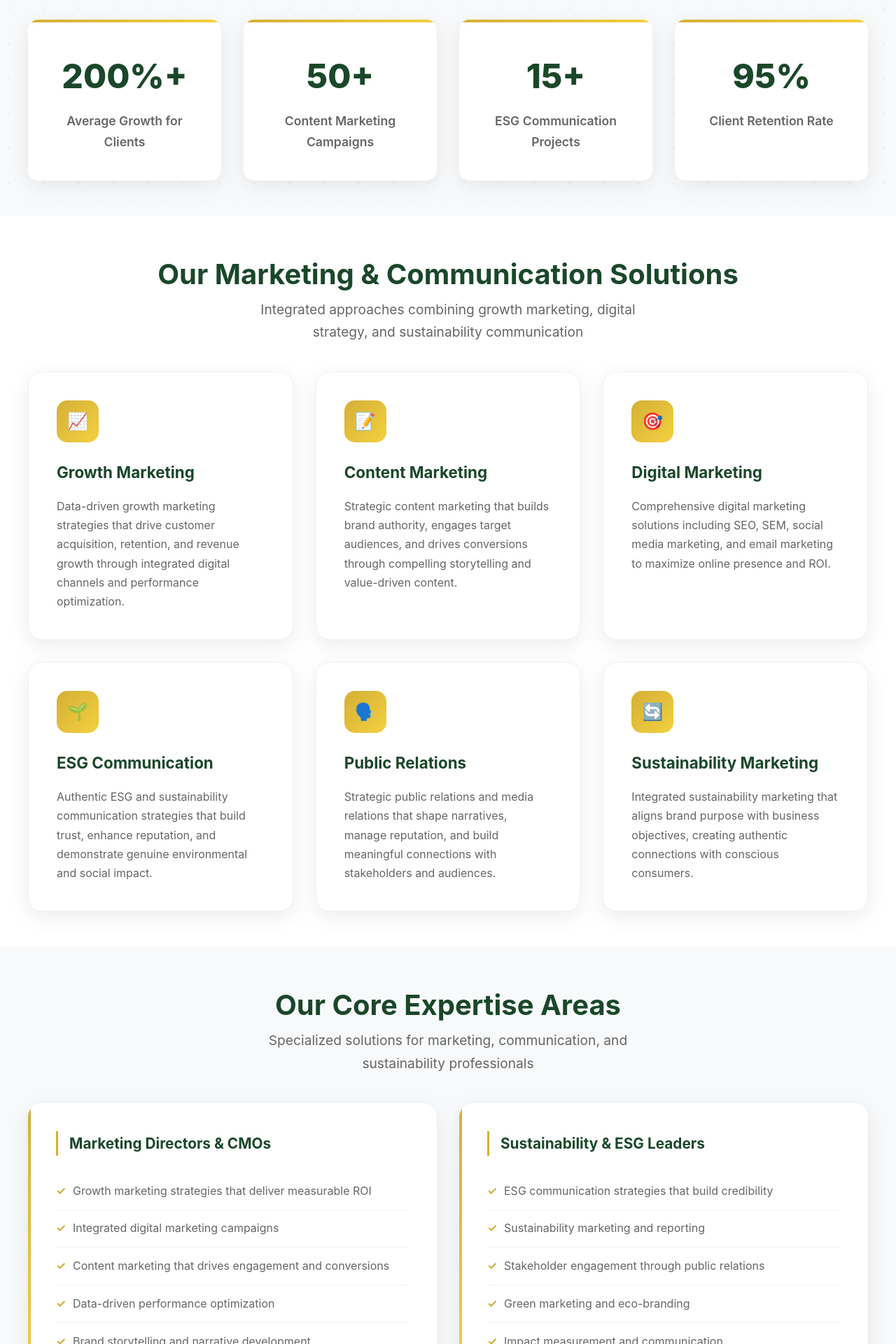
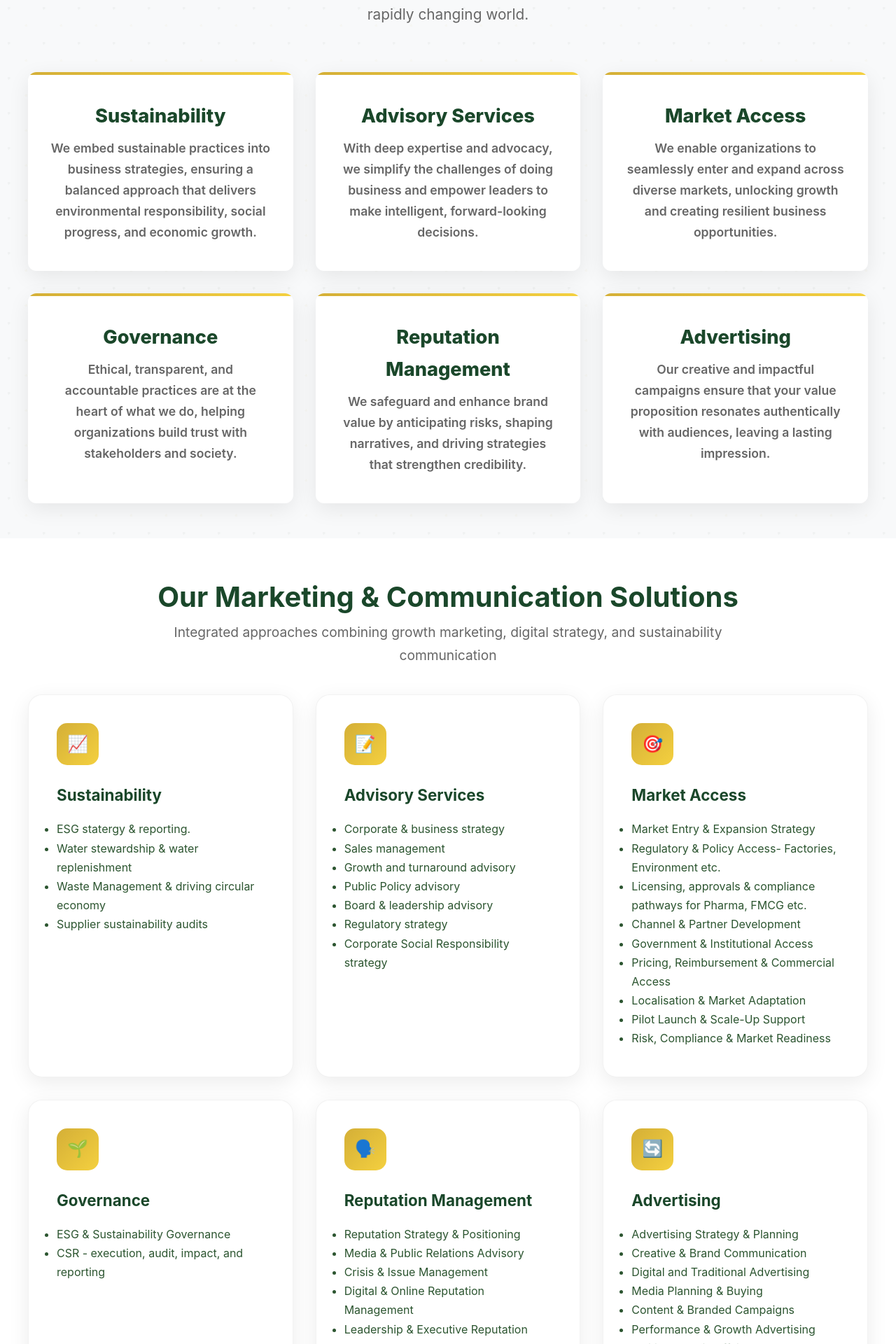
Before and after one commit to Shri0410/SAMGRA-LOGIC, a React (Vite) app: page / in a window 1280 px wide. Shown: the part 880-2800 px from the top of the page at 70% size. Built offline with nearby package versions, Linux system fonts and the light colour scheme.

Commit message:
Varad, website updates from client

```diff
--- a/src/App.css
+++ b/src/App.css
@@ -220,6 +220,11 @@ body {
 }
 
 .cta-button-secondary {
+  display: flex;
+  gap: 1rem;
+  flex-wrap: wrap;
+  align-items: center;
+  justify-content: center;
   background: transparent;
   color: var(--white);
   border: 2px solid rgba(255, 255, 255, 0.3);
@@ -254,7 +259,7 @@ body {
 
 .mission-stats {
   display: grid;
-  grid-template-columns: repeat(auto-fit, minmax(250px, 1fr));
+  grid-template-columns: repeat(3, 1fr); /* 3 cards per row */
   gap: 2rem;
   margin-top: 4rem;
 }
@@ -262,12 +267,17 @@ body {
 .stat-card {
   background: var(--white);
   padding: 2.5rem 2rem;
-  border-radius: 15px;
+  border-radius: 12px;
   box-shadow: var(--shadow-soft);
   transition: all 0.3s ease;
+  text-align: center;
   position: relative;
   overflow: hidden;
 }
+  /* background: #ffffff;
+  padding: 1.5rem;
+  border-radius: 12px;
+  box-shadow: 0 6px 20px rgba(0, 0, 0, 0.08); */
 
 .stat-card::before {
   content: "";
@@ -285,7 +295,9 @@ body {
 }
 
 .stat-number {
-  font-size: 3rem;
+  display: grid;
+  grid-template-columns: (auto 3fr);
+  font-size: 1.7rem;
   font-weight: 800;
   color: var(--primary-green);
   margin-bottom: 0.5rem;
@@ -328,7 +340,7 @@ body {
   font-size: 1.2rem;
   color: var(--text-light);
   margin-bottom: 4rem;
-  max-width: 600px;
+  max-width: 900px;
   margin-left: auto;
   margin-right: auto;
   margin-bottom: 40px;
@@ -674,7 +686,7 @@ body {
   }
 
   .stat-number {
-    font-size: 2rem;
+    font-size: 1.5rem;
   }
 }
 
@@ -1404,9 +1416,11 @@ section {
   .collaboration-stats {
     padding: 2rem;
   }
-
+  .stat-card{
+    grid-template-columns: 1fr;
+  }
   .stat-number {
-    font-size: 2.5rem;
+    font-size: 2rem;
   }
 
   .stats-grid {
@@ -1444,4 +1458,7 @@ section {
   .benefit-item {
     padding: 1.5rem;
   }
+  .stat-card{
+    grid-template-columns: 1fr;
+  }
 }
--- a/src/components/Audience.jsx
+++ b/src/components/Audience.jsx
@@ -3,73 +3,73 @@ import React from "react";
 const Audience = () => {
   const audiences = [
     {
-      title: "Marketing Directors & CMOs",
+      title: "C-Suite Executives & Business Leaders",
+      subtitle: "Who they are: CEOs, Managing Directors, Founders of mid-to-large enterprises",
       expectations: [
-        "Growth marketing strategies that deliver measurable ROI",
-        "Integrated digital marketing campaigns",
-        "Content marketing that drives engagement and conversions",
-        "Data-driven performance optimization",
-        "Brand storytelling and narrative development",
+        "Strategic solutions that directly align with business objectives",
+        "Clear evidence of measurable impact and ROI",
+        "Confidence in our ability to protect and strengthen their reputation",
+        "A quick, precise understanding of how we solve their challenges.",
+        "Case studies and thought leadership that demonstrate proven expertise.",
       ],
     },
     {
-      title: "Sustainability & ESG Leaders",
+      title: "Sustainability, ESG & CSR Leaders",
+      subtitle: "Who they are: Heads of Sustainability, ESG Managers, CSR Leaders",
       expectations: [
-        "ESG communication strategies that build credibility",
-        "Sustainability marketing and reporting",
-        "Stakeholder engagement through public relations",
-        "Green marketing and eco-branding",
-        "Impact measurement and communication",
+        "Deep expertise in addressing complex sustainability communication challenges",
+        "Proven experience in executing impactful environmental projects across water conservation & replenishment, plastic waste management, and sustainable agriculture",
+        "Ability to translate technical ESG data into compelling, easy-to-understand narratives",
+        "Strong knowledge of global reporting frameworks and evolving stakeholder expectations",
+        "Support in building authentic, credible, and transparent sustainability stories",
+        "Strategic guidance to avoid greenwashing while showcasing genuine impact",
       ],
     },
     {
-      title: "Digital Marketing Teams",
+      title: "Communications & Marketing Leaders",
+      subtitle: "Who they are: Chief Communications Officers, Marketing Directors, Corporate Communications Managers",
       expectations: [
-        "Growth-focused digital marketing strategies",
-        "Content marketing frameworks and execution",
-        "SEO and SEM optimization",
-        "Social media and email marketing campaigns",
-        "Marketing automation and CRM integration",
+        "A trusted strategic partner who works as an extension of their team",
+        "Integrated communication solutions across multiple channels",
+        "Crisis management expertise with rapid, reliable response capabilities",
+        "Creative campaign ideas rooted in strong strategic insights",
+        "Tools and analytics that elevate the effectiveness of communication",
       ],
     },
     {
-      title: "Public Relations Professionals",
+      title: "Governance & Compliance Officers",
+      subtitle: "Who they are: Compliance Heads, Risk Managers",
       expectations: [
-        "Integrated PR and marketing strategies",
-        "Media relations and press coverage",
-        "Crisis communication management",
-        "Stakeholder communication plans",
-        "Brand reputation management",
+        "Comprehensive reports on CSR impact, ESG performance, and market analysis",
+        "Clarity on regulatory communication requirements",
+        "Expertise in transparent and accountable messaging",
+        "Support in simplifying complex governance structures for stakeholders",
+        "Crisis preparedness and strategies to safeguard reputation",
       ],
     },
     {
-      title: "Business Growth Leaders",
+      title: "Investors & Board Members",
       expectations: [
-        "Full-funnel growth marketing solutions",
-        "Customer acquisition and retention strategies",
-        "Market expansion through digital channels",
-        "Brand positioning and competitive advantage",
-        "Revenue growth and market share expansion",
+        "Assurance that our partnership will increase shareholder value",
+        "Confidence in our ability to protect and enhance corporate reputation",
+        "Strategic insights that strengthen governance and long-term business resilience",
       ],
     },
     {
-      title: "Corporate Communications",
+      title: "Industry Influencers & Media",
       expectations: [
-        "Integrated marketing and communication strategies",
-        "ESG and sustainability storytelling",
-        "Internal and external communication alignment",
-        "Crisis communication preparedness",
-        "Stakeholder engagement programs",
+        "Thought-leadership content that sets the agenda",
+        "Expert commentary backed by credibility and insight",
+        "Media-ready perspectives that resonate with broader audiences",
       ],
     },
   ];
 
   return (
     <section className="audience" id="audience">
-      <h2 className="audi-title">Our Core Expertise Areas</h2>
+      <h2 className="audi-title">Stakeholders</h2>
       <p className="section-subtitle">
-        Specialized solutions for marketing, communication, and sustainability
-        professionals
+        At <strong>SAMGRA</strong>, we work with a diverse range of stakeholders who seek strategic clarity, measurable impact, and trusted guidance. Each audience has unique priorities — and we tailor our solutions to meet them with precision.
       </p>
       <div className="audience-grid">
         {audiences.map((audience, index) => (
@@ -80,6 +80,7 @@ const Audience = () => {
             data-aos-delay={index * 100}
           >
             <h3>{audience.title}</h3>
+            <h4>{audience.subtitle}</h4>
             <ul className="audience-list">
               {audience.expectations.map((expectation, idx) => (
                 <li key={idx}>{expectation}</li>
--- a/src/components/FocusAreas.jsx
+++ b/src/components/FocusAreas.jsx
@@ -4,39 +4,85 @@ const FocusAreas = () => {
   const areas = [
     {
       icon: "📈",
-      title: "Growth Marketing",
+      title: "Sustainability",
       description:
-        "Data-driven growth marketing strategies that drive customer acquisition, retention, and revenue growth through integrated digital channels and performance optimization.",
+      [
+        "ESG statergy & reporting.",
+        "Water stewardship & water replenishment",
+        "Waste Management & driving circular economy",
+        "Supplier sustainability audits",
+
+      ],
     },
     {
       icon: "📝",
-      title: "Content Marketing",
+      title: "Advisory Services",
       description:
-        "Strategic content marketing that builds brand authority, engages target audiences, and drives conversions through compelling storytelling and value-driven content.",
+      [
+        "Corporate & business strategy",
+        "Sales management",
+        "Growth and turnaround advisory",
+        "Public Policy advisory",
+        "Board & leadership advisory",
+        "Regulatory strategy",
+        "Corporate Social Responsibility strategy",
+      ],
     },
     {
       icon: "🎯",
-      title: "Digital Marketing",
+      title: "Market Access",
       description:
-        "Comprehensive digital marketing solutions including SEO, SEM, social media marketing, and email marketing to maximize online presence and ROI.",
+      [
+        "Market Entry & Expansion Strategy",
+        "Regulatory & Policy Access- Factories, Environment etc.",
+        "Licensing, approvals & compliance pathways for Pharma, FMCG etc.",
+        "Channel & Partner Development",
+        "Government & Institutional Access",
+        "Pricing, Reimbursement & Commercial Access",
+        "Localisation & Market Adaptation",
+        "Pilot Launch & Scale-Up Support",
+        "Risk, Compliance & Market Readiness",
+      ],
     },
     {
       icon: "🌱",
-      title: "ESG Communication",
+      title: "Governance",
       description:
-        "Authentic ESG and sustainability communication strategies that build trust, enhance reputation, and demonstrate genuine environmental and social impact.",
+      [
+        "ESG & Sustainability Governance",
+        "CSR - execution, audit, impact, and reporting",
+      ],
     },
     {
       icon: "🗣️",
-      title: "Public Relations",
+      title: "Reputation Management",
       description:
-        "Strategic public relations and media relations that shape narratives, manage reputation, and build meaningful connections with stakeholders and audiences.",
+      [
+        "Reputation Strategy & Positioning",
+        "Media & Public Relations Advisory",
+        "Crisis & Issue Management",
+        "Digital & Online Reputation Management",
+        "Leadership & Executive Reputation",
+        "Investor & Stakeholder Communications",
+        "Policy, Regulatory & Public Affairs Reputation",
+        "Reputation Monitoring & Intelligence",
+        "Sustainability communications",
+      ],
     },
     {
       icon: "🔄",
-      title: "Sustainability Marketing",
+      title: "Advertising",
       description:
-        "Integrated sustainability marketing that aligns brand purpose with business objectives, creating authentic connections with conscious consumers.",
+      [
+        "Advertising Strategy & Planning",
+        "Creative & Brand Communication",
+        "Digital and Traditional Advertising",
+        "Media Planning & Buying",
+        "Content & Branded Campaigns",
+        "Performance & Growth Advertising",
+        "Political, Public Affairs & Advocacy Advertising",
+        "Campaign Measurement & Optimization",
+      ],
     },
   ];
 
@@ -60,10 +106,17 @@ const FocusAreas = () => {
     >
       <div className="area-icon">{area.icon}</div>
       <h3>{area.title}</h3>
-            <p>{area.description}</p>
+
+      {/* Bullet points */}
+      <ul className="area-points">
+        {area.description.map((point, i) => (
+          <li key={i}>{point}</li>
+        ))}
+      </ul>
     </div>
   ))}
 </div>
+
     </section>
   );
 };
--- a/src/components/Header.jsx
+++ b/src/components/Header.jsx
@@ -72,7 +72,7 @@ const Header = () => {
                 handleNavClick("focus");
               }}
             >
-              Services
+              Sustainability
             </a>
           </li>
           <li>
@@ -83,7 +83,7 @@ const Header = () => {
                 handleNavClick("audience");
               }}
             >
-              Expertise
+              Stakeholders
             </a>
           </li>
           <li>
--- a/src/components/Mission.jsx
+++ b/src/components/Mission.jsx
@@ -12,36 +12,40 @@ const Mission = () => {
           style={{
             fontSize: "1.3rem",
             lineHeight: "1.8",
-            maxWidth: "900px",
+            maxWidth: "930px",
             margin: "0 auto 3rem",
             color: "#666",
           }}
         >
-          At <strong>SAMGRA LOGIC</strong>, we bridge the gap between{" "}
-          <strong>Growth Marketing</strong>, <strong>Digital Marketing</strong>,
-          and <strong>Sustainability Communication</strong>. Our integrated
-          approach combines data-driven marketing strategies with authentic{" "}
-          <strong>ESG communication</strong> and strategic{" "}
-          <strong>Public Relations</strong> to create comprehensive solutions
-          that drive both business growth and positive social impact.
-        </p>
+          At <strong>SAMGRA LOGIC</strong>,we believe that businesses thrive when they combine purpose with performance.
+          Our name reflects a holistic approach — one that unites sustainability, strategy, governance, and creativity to build long-term value for businesses, communities, and society.
+          <br></br>
+          We aspire to be more than just a service provider — we aim to be your <strong>trusted partner</strong>, helping you navigate complexity, unlock opportunities, and strengthen your reputation in a rapidly changing world.</p>
 
         <div className="mission-stats">
           <div className="stat-card" data-aos="fade-up" data-aos-delay="300">
-            <div className="stat-number">200%+</div>
-            <div className="stat-label">Average Growth for Clients</div>
+            <div className="stat-number">Sustainability</div>
+            <div className="stat-label">We embed sustainable practices into business strategies, ensuring a balanced approach that delivers environmental responsibility, social progress, and economic growth.</div>
           </div>
           <div className="stat-card" data-aos="fade-up" data-aos-delay="400">
-            <div className="stat-number">50+</div>
-            <div className="stat-label">Content Marketing Campaigns</div>
+            <div className="stat-number">Advisory Services</div>
+            <div className="stat-label">With deep expertise and advocacy, we simplify the challenges of doing business and empower leaders to make intelligent, forward-looking decisions.</div>
           </div>
           <div className="stat-card" data-aos="fade-up" data-aos-delay="500">
-            <div className="stat-number">15+</div>
-            <div className="stat-label">ESG Communication Projects</div>
+            <div className="stat-number">Market Access</div>
+            <div className="stat-label">We enable organizations to seamlessly enter and expand across diverse markets, unlocking growth and creating resilient business opportunities.</div>
           </div>
           <div className="stat-card" data-aos="fade-up" data-aos-delay="600">
-            <div className="stat-number">95%</div>
-            <div className="stat-label">Client Retention Rate</div>
+            <div className="stat-number">Governance</div>
+            <div className="stat-label">Ethical, transparent, and accountable practices are at the heart of what we do, helping organizations build trust with stakeholders and society.</div>
+          </div>
+          <div className="stat-card" data-aos="fade-up" data-aos-delay="600">
+            <div className="stat-number">Reputation Management</div>
+            <div className="stat-label">We safeguard and enhance brand value by anticipating risks, shaping narratives, and driving strategies that strengthen credibility.</div>
+          </div>
+          <div className="stat-card" data-aos="fade-up" data-aos-delay="600">
+            <div className="stat-number">Advertising</div>
+            <div className="stat-label">Our creative and impactful campaigns ensure that your value proposition resonates authentically with audiences, leaving a lasting impression.</div>
           </div>
         </div>
       </div>
```
Also changed, not shown: src/components/CtaSection.jsx (+22 -3 lines). Lines whose indentation alone changed are shown as unchanged.
